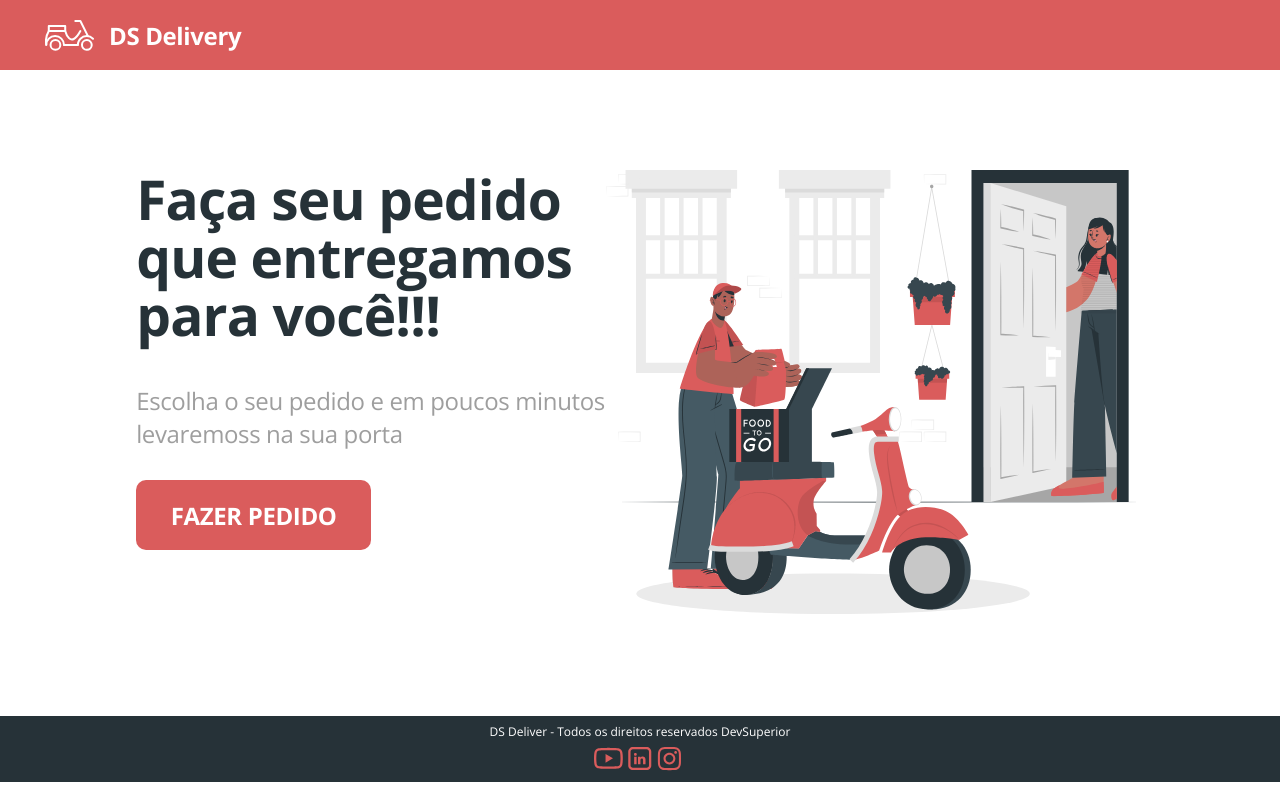
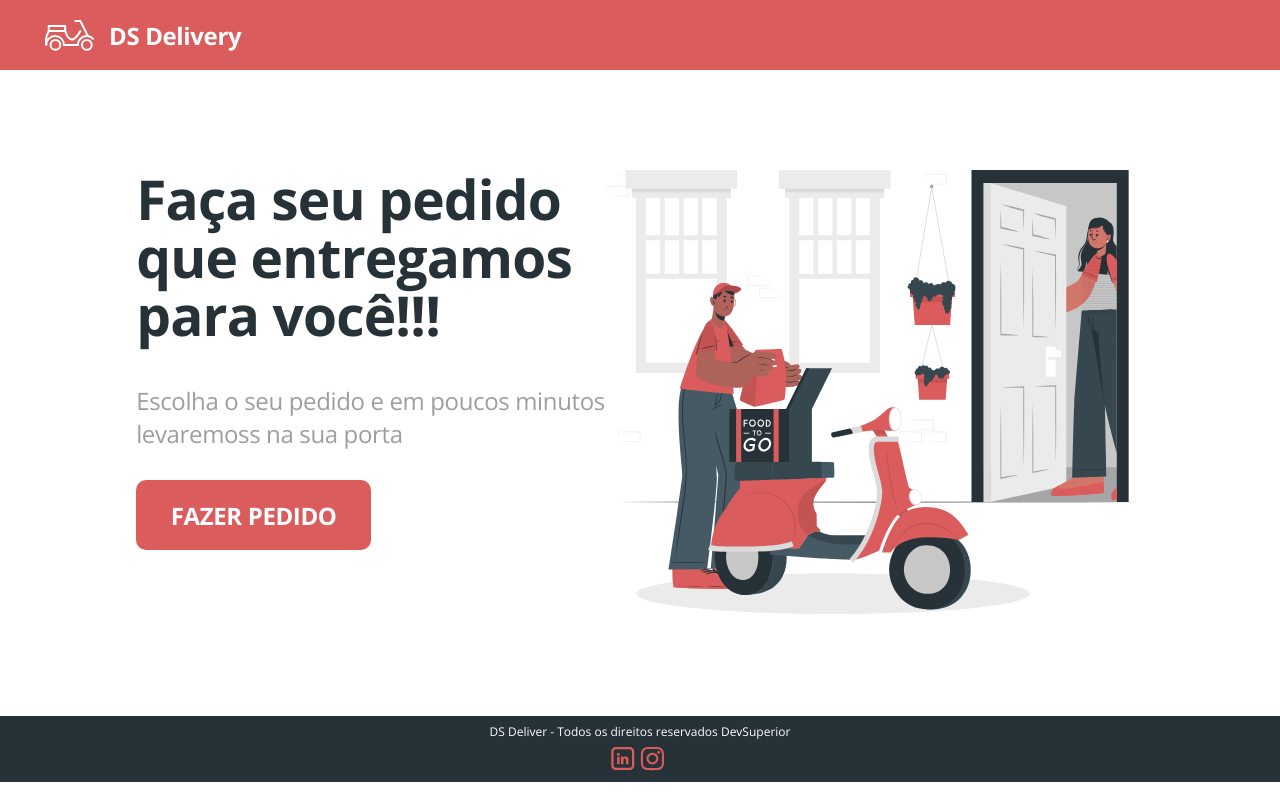
Before and after one commit to joaldotavares/dsdeliver, a React (Create React App) app in the folder front-web/: page / in a window 1280 px wide. Built offline with nearby package versions, Linux system fonts and the light colour scheme.

Commit message:
Finish frontend web

```diff
--- a/front-web/src/Footer/index.tsx
+++ b/front-web/src/Footer/index.tsx
@@ -10,9 +10,6 @@ function Footer() {
             DS Deliver - Todos os direitos reservados DevSuperior
 
             <div className='footer-icons'>
-                <a href='' target='_new'>
-                    <YouTubeIcon />
-                </a>
                 <a href='https://www.linkedin.com/in/joaldotavares/'>
                     <LinkedInIcon />
                 </a>
```
